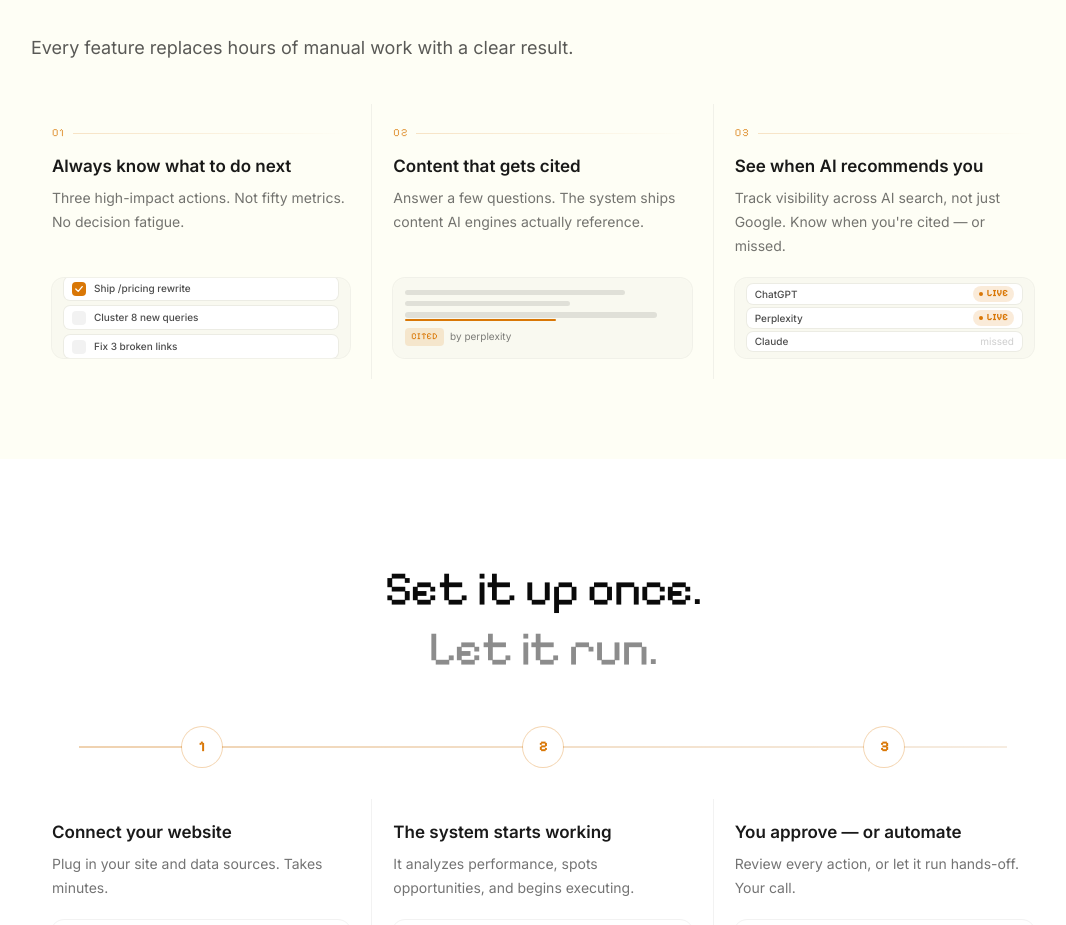
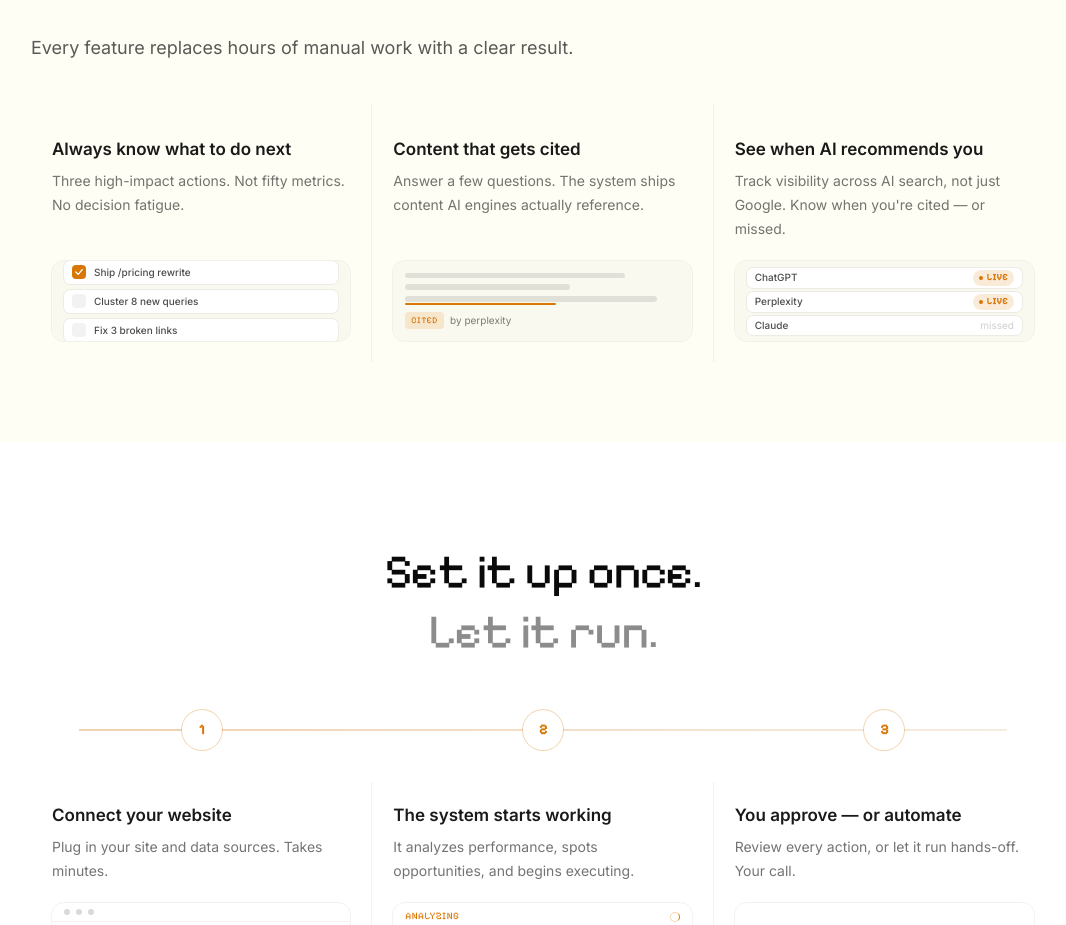
Before and after one commit to saumyarex/ai-agent-for-seo, a Next.js app: page / in a window 1280 px wide. Shown: the part 3410-4335 px from the top of the page, without its empty margins (97-1163 px from the left). Built offline with nearby package versions, Linux system fonts and the light colour scheme.

Commit message:
refactor: Remove step numbers from feature cards

```diff
--- a/components/sections/FeaturesSection.tsx
+++ b/components/sections/FeaturesSection.tsx
@@ -158,12 +158,6 @@ function FeatureCard({ feature, index }: { feature: Feature; index: number }) {
     <div className="h-full">
       <div className="group relative flex h-full flex-col overflow-hidden rounded-2xl border border-transparent p-5 transition-colors duration-300 hover:border-black/10">
         <div className="flex-1">
-          <div className="flex items-center gap-2">
-            <span className="font-pixelify text-brand/70 text-[11px] tracking-widest">
-              0{index + 1}
-            </span>
-            <span className="from-brand/20 h-px flex-1 bg-gradient-to-r to-transparent" />
-          </div>
           <p className="mt-3 text-[17px] leading-6 font-semibold text-black/90">
             {feature.title}
           </p>
```
